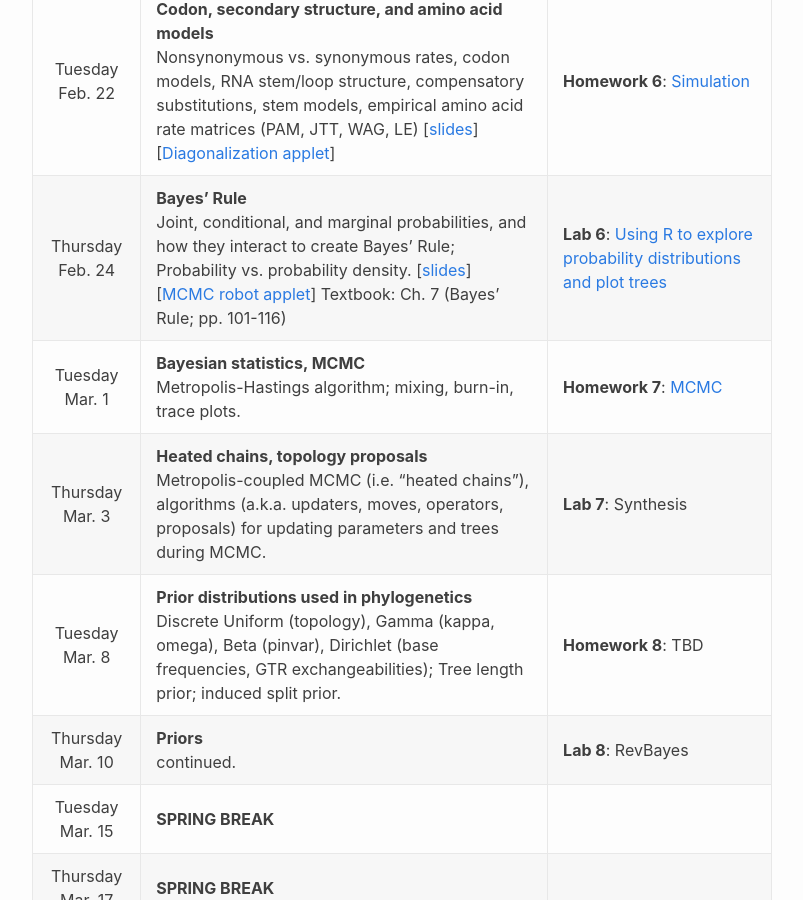
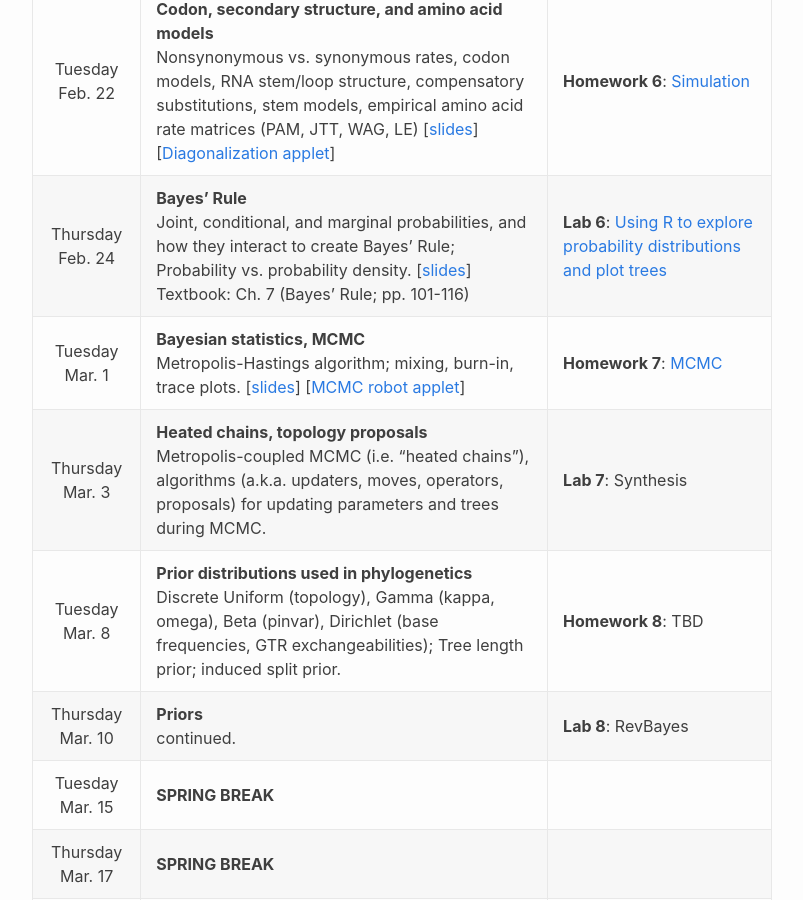
Before and after one commit to plewis/plewis.github.io, a Jekyll site: the page built from phylogenetics/phylogenetics2022.md, in a window 1280 px wide and 900 px high, scrolled down 2278 px. Shown: the whole window, without its empty margins (238-1041 px from the left). Built offline with Jekyll 4.4.1, drawn with Linux system fonts in a browser that asks for light colours; emoji names are drawn with the system emoji font; part of the change alters nothing that is shown.

Commit message:
added link to slides for march 1 lecture

```diff
--- a/phylogenetics/phylogenetics2022.md
+++ b/phylogenetics/phylogenetics2022.md
@@ -26,8 +26,8 @@ Thursday Feb. 10        | **Bootstrapping, rate heterogeneity**<br/>Non-parametr
 Tuesday Feb. 15	        | **Simulation**<br/>How to simulate nucleotide sequence data, and why it’s done [[slides](https://hydrodictyon.eeb.uconn.edu/people/plewis/courses/phylogenetics/lectures/2022/Simulation.pdf)] Textbook: Ch. 6: pp. 93-96. | **Homework 5**: [Rate heterogeneity (python program to modify)](/hw5/)
 Thursday Feb. 17        | **Long branch attraction, topology tests**<br/>Statistical consistency, long branch attraction, testing the molecular clock, nonparametric bootstrap topology tests (KH/SH/AU), and parametric bootstrapping tests (SOWH). [[LBA slides](https://hydrodictyon.eeb.uconn.edu/people/plewis/courses/phylogenetics/lectures/2022/LBA.pdf)]  [[Topology test slides](https://hydrodictyon.eeb.uconn.edu/people/plewis/courses/phylogenetics/lectures/2022/TopologyTests.pdf)] | **Lab 5**: [Simulating sequences](/simulation/)
 Tuesday Feb. 22         | **Codon, secondary structure, and amino acid models**<br/>Nonsynonymous vs. synonymous rates, codon models, RNA stem/loop structure, compensatory substitutions, stem models, empirical amino acid rate matrices (PAM, JTT, WAG, LE) \[[slides](https://hydrodictyon.eeb.uconn.edu/people/plewis/courses/phylogenetics/lectures/2022/AminoAcidRNACodonModels.pdf)\] \[[Diagonalization applet](https://plewis.github.io/applets/diagonalization/)\] | **Homework 6**: [Simulation](/hw6/)
-Thursday Feb. 24        | **Bayes' Rule**<br/> Joint, conditional, and marginal probabilities, and how they interact to create Bayes’ Rule; Probability vs. probability density. \[[slides](https://hydrodictyon.eeb.uconn.edu/people/plewis/courses/phylogenetics/lectures/2022/BayesianIntro.pdf)\] \[[MCMC robot applet](/applets/mcmc-robot/)\] Textbook: Ch. 7 (Bayes' Rule; pp. 101-116) | **Lab 6**: [Using R to explore probability distributions and plot trees](http://hydrodictyon.eeb.uconn.edu/eebedia/index.php/Phylogenetics:_R_Primer)
-Tuesday Mar. 1          | **Bayesian statistics, MCMC**<br/> Metropolis-Hastings algorithm; mixing, burn-in, trace plots. | **Homework 7**: [MCMC](/hw7/)
+Thursday Feb. 24        | **Bayes' Rule**<br/> Joint, conditional, and marginal probabilities, and how they interact to create Bayes’ Rule; Probability vs. probability density. \[[slides](https://hydrodictyon.eeb.uconn.edu/people/plewis/courses/phylogenetics/lectures/2022/BayesianIntro.pdf)\] Textbook: Ch. 7 (Bayes' Rule; pp. 101-116) | **Lab 6**: [Using R to explore probability distributions and plot trees](http://hydrodictyon.eeb.uconn.edu/eebedia/index.php/Phylogenetics:_R_Primer)
+Tuesday Mar. 1          | **Bayesian statistics, MCMC**<br/> Metropolis-Hastings algorithm; mixing, burn-in, trace plots. \[[slides](https://hydrodictyon.eeb.uconn.edu/people/plewis/courses/phylogenetics/lectures/2022/MCMC.pdf)\] \[[MCMC robot applet](/applets/mcmc-robot/)\] | **Homework 7**: [MCMC](/hw7/)
 Thursday Mar. 3         | **Heated chains, topology proposals**<br/> Metropolis-coupled MCMC (i.e. “heated chains”), algorithms (a.k.a. updaters, moves, operators, proposals) for updating parameters and trees during MCMC. | **Lab 7**: Synthesis
 Tuesday Mar. 8         | **Prior distributions used in phylogenetics**<br/> Discrete Uniform (topology), Gamma (kappa, omega), Beta (pinvar), Dirichlet (base frequencies, GTR exchangeabilities); Tree length prior; induced split prior. | **Homework 8**: TBD
 Thursday Mar. 10        | **Priors**<br/> continued. | **Lab 8**: RevBayes
@@ -151,7 +151,7 @@ Felsenstein, J. 1992. Phylogenies from restriction sites: a maximum-likelihood a
 
 :hibiscus: Goldman, N., and Z. Yang. 1994. A codon-based model of nucleotide substitution for protein-coding DNA sequences. Molecular Biology and Evolution, 11, 725-736. (Goldman-Yang codon model)
 
-Geyer, C. J. 1991. Markov chain Monte Carlo maximum likelihood for dependent data. Pages 156-163 in Computing Science and Statistics (E. Keramidas, ed.). (Metropolis-coupled MCMC a.k.a. heated chains)
+:hibiscus: Geyer, C. J. 1991. Markov chain Monte Carlo maximum likelihood for dependent data. Pages 156-163 in Computing Science and Statistics (E. Keramidas, ed.). (Metropolis-coupled MCMC a.k.a. heated chains)
 
 :hibiscus: Gogarten, J. P., H. Kibak, P. Dittrich, L. Taiz, E. J. Bowman, B. J. Bowman, M. F. Manolson, R. J. Poole, T. Date, T. Oshima, J. Konishi, K. Denda, and M. Yoshida. 1989. Evolution of the vacuolar H+-ATPase: Implications for the origin of eukaryotes PNAS 86:6661-6665.
 
@@ -161,7 +161,7 @@ Grafen, A. 1989. The phylogenetic regression. Philosophical Transactions of the
 
 :hibiscus: Hasegawa, M., H. Kishino, and T. Yano. 1985. Dating of the human-ape splitting by a molecular clock of mitochondrial DNA. Journal of Molecular Evolution 21:160-174. (HKY85 model)
 
-Hastings, W. K. 1970. Monte Carlo sampling methods using Markov chains and their applications. Biometrika 57:97-109. (Hastings ratio)
+:hibiscus: Hastings, W. K. 1970. Monte Carlo sampling methods using Markov chains and their applications. Biometrika 57:97-109. (Hastings ratio)
 
 Heath, T. A., Huelsenbeck, J. P., & Stadler, T. 2014. The fossilized birth–death process for coherent calibration of divergence-time estimates. PNAS 111(29):E2957–E2966. (Fossilized birth-death process dating method)
 
@@ -195,7 +195,7 @@ Kolaczkowski, B., and J. W. Thornton. 2008. A mixed branch length model of heter
 
 :hibiscus: Lanave, C., G. Preparata, C. Saccone, and G. Serio. 1984. A new method for calculating evolutionary substitution rates. Journal of Molecular Evolution 20:86-93. (GTR model)
 
-Larget, B., and D. L. Simon. 1999. Markov chain monte carlo algorithms for the Bayesian analysis of phylogenetic trees. Molecular Biology and Evolution 16: 750-759. (see also Holder et al. 2005)
+:hibiscus: Larget, B., and D. L. Simon. 1999. Markov chain monte carlo algorithms for the Bayesian analysis of phylogenetic trees. Molecular Biology and Evolution 16: 750-759. (see also Holder et al. 2005)
 
 Lartillot, N., and Philippe, H. 2004. A Bayesian mixture model for across-site heterogeneities in the amino-acid replacement process. Molecular Biology and Evolution, 21:1095–1109. (DP mixture model for amino acid spectra)
 
@@ -217,7 +217,7 @@ Maddison, W. P., and FitzJohn, R. G. 2015. The unsolved challenge to phylogeneti
 
 Martins, E. P., and T. F. Hansen. 1997. Phylogenies and the comparative method: a general approach to incorporating phylogenetic information into the analysis of interspecific data. The American Naturalist 149:646-667. (PGLS)
 
-Metropolis, N., A. W. Rosenbluth, M. N. Rosenbluth, A. H. Teller, and E. Teller. 1953. Equation of state calculations by fast computing machines. J. Chem. Phys. 21:1087-1092. (The Metropolis algorithm used in MCMC)
+:hibiscus: Metropolis, N., A. W. Rosenbluth, M. N. Rosenbluth, A. H. Teller, and E. Teller. 1953. Equation of state calculations by fast computing machines. J. Chem. Phys. 21:1087-1092. (The Metropolis algorithm used in MCMC)
 
 :hibiscus: Michener, C. D., and R. R. Sokal. 1957. A Quantitative Approach to a Problem in Classification. Evolution 11:130-162
 
```
Also changed, not shown: 1 other file.
